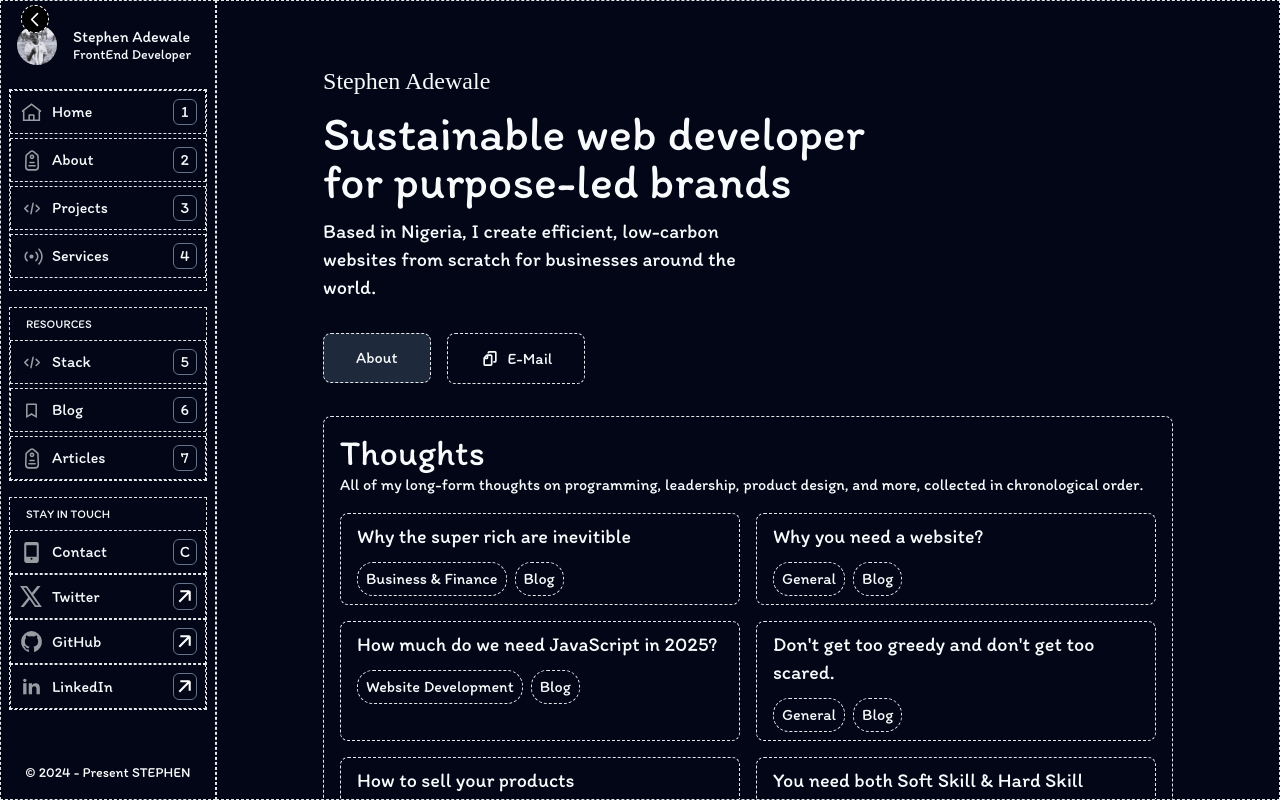
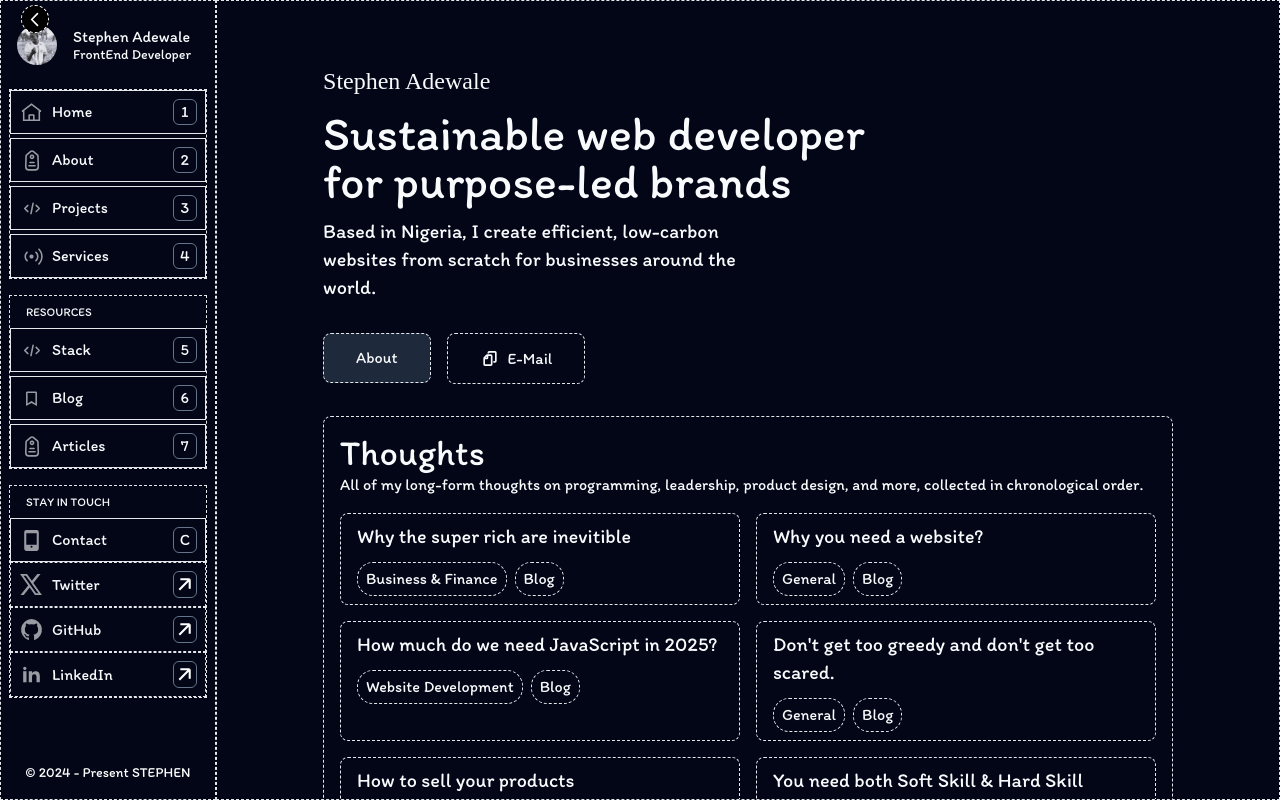
Before and after one commit to DemoStephen/portfolio, a React (Vite) app: page / in a window 1280 px wide. Built offline with nearby package versions, Linux system fonts and the light colour scheme; a web font is replaced by a local one.

Commit message:
Fixed bug on the list Item

```diff
--- a/src/Components/List.jsx
+++ b/src/Components/List.jsx
@@ -36,13 +36,16 @@ export default function List({
           </li>
         </a>
       ) : (
+        <li
+          className={`flex justify-center lg:block w-full border lg:w-auto hover:border-slate-700 hover:bg-gray-800 transition-all cursor-pointer hover:text-slate-50 ${
+            !view ? "flex" : "lg:hidden"
+          }`}
+        >
           <Link to={`/${tagline}`}>
-          <li
-            className={`border w-full lg:w-auto p-2 ${
+            <button
+              className={`w-full items-center content-center p-2 justify-center border-dashed ${
                 !view ? "flex" : "lg:hidden"
-            } justify-center border-dashed ${
-              sideBarWidth ? "" : "lg:justify-between"
-            } items-center content-center hover:text-slate-50 border hover:border-slate-700 hover:bg-gray-800 transition-all cursor-pointer`}
+              } ${sideBarWidth ? "" : "lg:justify-between"}`}
             >
               {sideBarWidth ? (
                 <p className="flex items-center content-center gap-0.5 lg:gap-2 flex-col lg:flex-row">
@@ -59,8 +62,9 @@ export default function List({
                   </span>
                 </>
               )}
+            </button>
+          </Link>
         </li>
-        </Link>
       )}
     </>
   );
```
Lines whose indentation alone changed are shown as unchanged.
